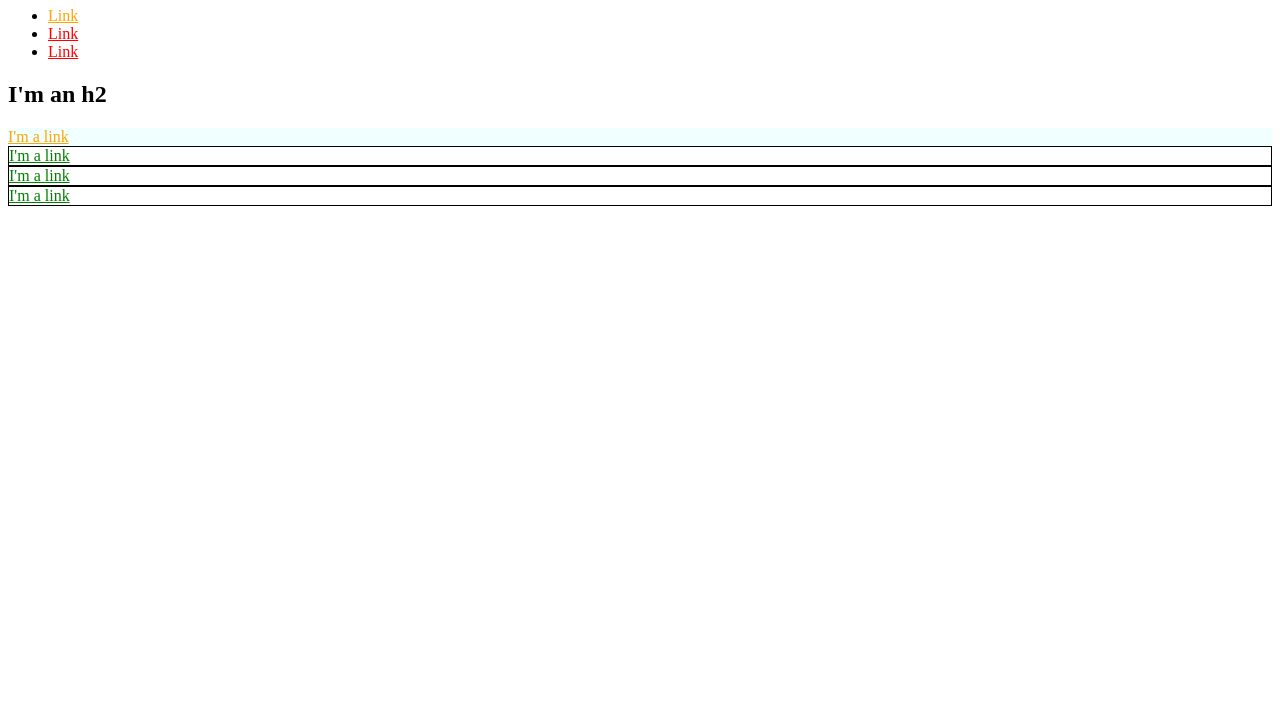
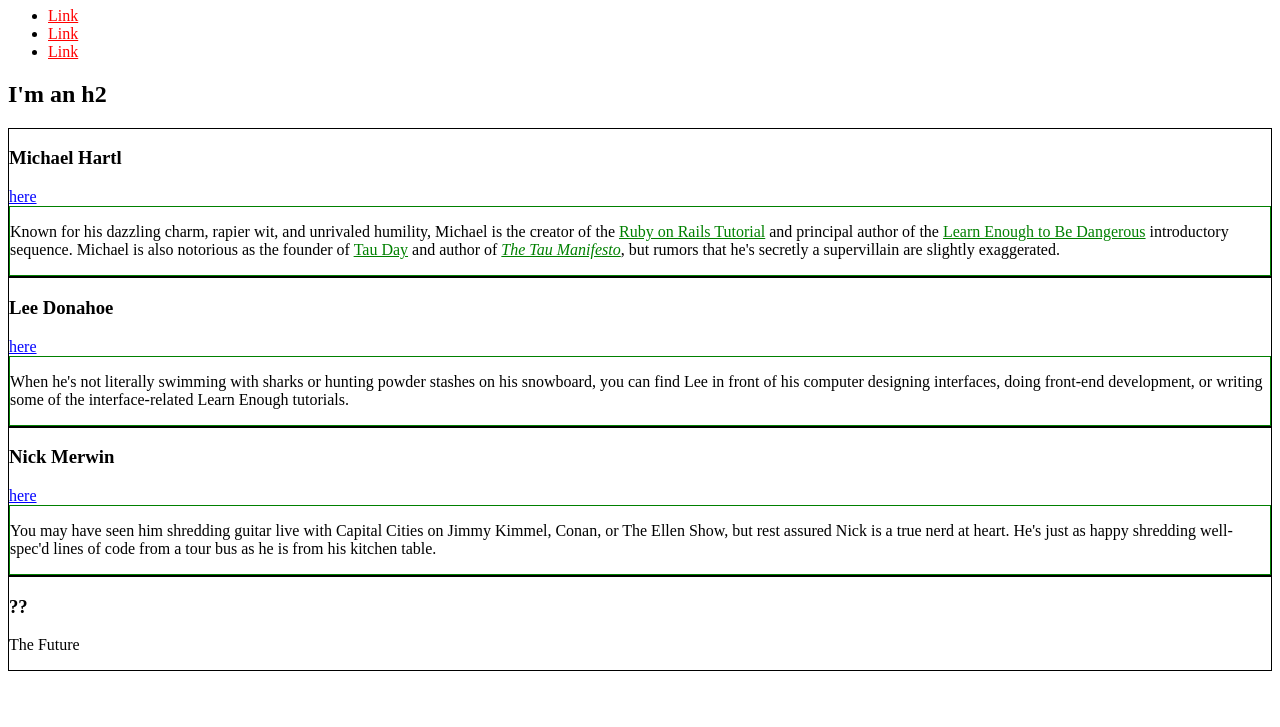
Before and after one commit to tarunjha1/tarunjha1.github.io, a plain HTML site: page index.html in a window 1280 px wide. Shown: the part 73-800 px from the top of the page. Drawn offline with Linux system fonts and the light colour scheme.

Commit message:
End of Chapter 2

```diff
--- a/index.html
+++ b/index.html
@@ -4,32 +4,34 @@
     <title>Test Page: Don't Panic</title>
     <meta charset="utf-8">
     <style>
-    #exec-bio{
-      color:orange;
-    }
-    .bio-box{
-      border : 1px solid black;
-    }
-    .bio-box a{
-      color:green;
-    }
+      /* GLOBAL STYLES */
+      a {
+        color: red;
+      }
 
-    .ulist a{
-      color:red;
-    }
-    #trialid{
-      color:orange;
-    }
-    .trialclass {
-      background-color:azure;
-    }
+      div {
+        border: 1px solid green;
+      }
+
+      /* SOCIAL STYLES */
+      .social-link {
+        color: blue;
+      }
+
+      /* BIO STYLES */
+      .bio-box {
+        border: 1px solid black;
+      }
+      .bio-copy a {
+        color: green;
+      }
     </style>
   </head>
   <body>
-    <h1>I'm an h1</h1>
-    <ul class="ulist">
+    <h1 class="social-link">I'm an h1</h1>
+    <ul>
       <li>
-        <a href="http://example.com/" id="trialid">Link</a>
+        <a href="http://example.com/">Link</a>
       </li>
       <li>
         <a href="http://example.com/">Link</a>
@@ -39,17 +41,54 @@
       </li>
     </ul>
     <h2>I'm an h2</h2>
-    <div class="trialclass" >
-      <a href="http://example.com/" id=exec-bio>I'm a link</a>
+    <div class="bio-box">
+      <h3>Michael Hartl</h3>
+      <a href="http://twitter.com/mhartl" class="social-link">here</a>
+      <div class="bio-copy">
+        <p>
+          Known for his dazzling charm, rapier wit, and unrivaled humility,
+          Michael is the creator of the
+          <a href="http://railstutorial.org/">Ruby on Rails
+          Tutorial</a> and principal author of the
+          <a href="https://learnenough.com/">
+          Learn Enough to Be Dangerous</a> introductory sequence. Michael
+          is also notorious as the founder of
+          <a href="http://tauday.com/">Tau Day</a> and author of
+          <a href="http://tauday.com/tau-manifesto"><em>The Tau
+          Manifesto</em></a>, but rumors that he's secretly a supervillain
+          are slightly exaggerated.
+        </p>
+      </div>
     </div>
     <div class="bio-box">
-      <a href="http://example.com/" >I'm a link</a>
+      <h3>Lee Donahoe</h3>
+      <a href="https://twitter.com/leedonahoe" class="social-link">here</a>
+      <div class="bio-copy">
+        <p>
+          When he's not literally swimming with sharks or hunting powder
+          stashes on his snowboard, you can find Lee in front of his computer
+          designing interfaces, doing front-end development, or writing some of
+          the interface-related Learn Enough tutorials.
+        </p>
+      </div>
     </div>
     <div class="bio-box">
-      <a href="http://example.com/" >I'm a link</a>
+      <h3>Nick Merwin</h3>
+      <a href="https://twitter.com/nickmerwin" class="social-link">here</a>
+      <div class="bio-copy">
+        <p>
+          You may have seen him shredding guitar live with Capital Cities on
+          Jimmy Kimmel, Conan, or The Ellen Show, but rest assured Nick is a
+          true nerd at heart. He's just as happy shredding well-spec'd lines
+          of code from a tour bus as he is from his kitchen table.
+        </p>
+      </div>
     </div>
     <div class="bio-box">
-      <a href="http://example.com/" >I'm a link</a>
+      <h3>??</h3>
+      <p>
+        The Future
+      </p>
     </div>
   </body>
 </html>
```
